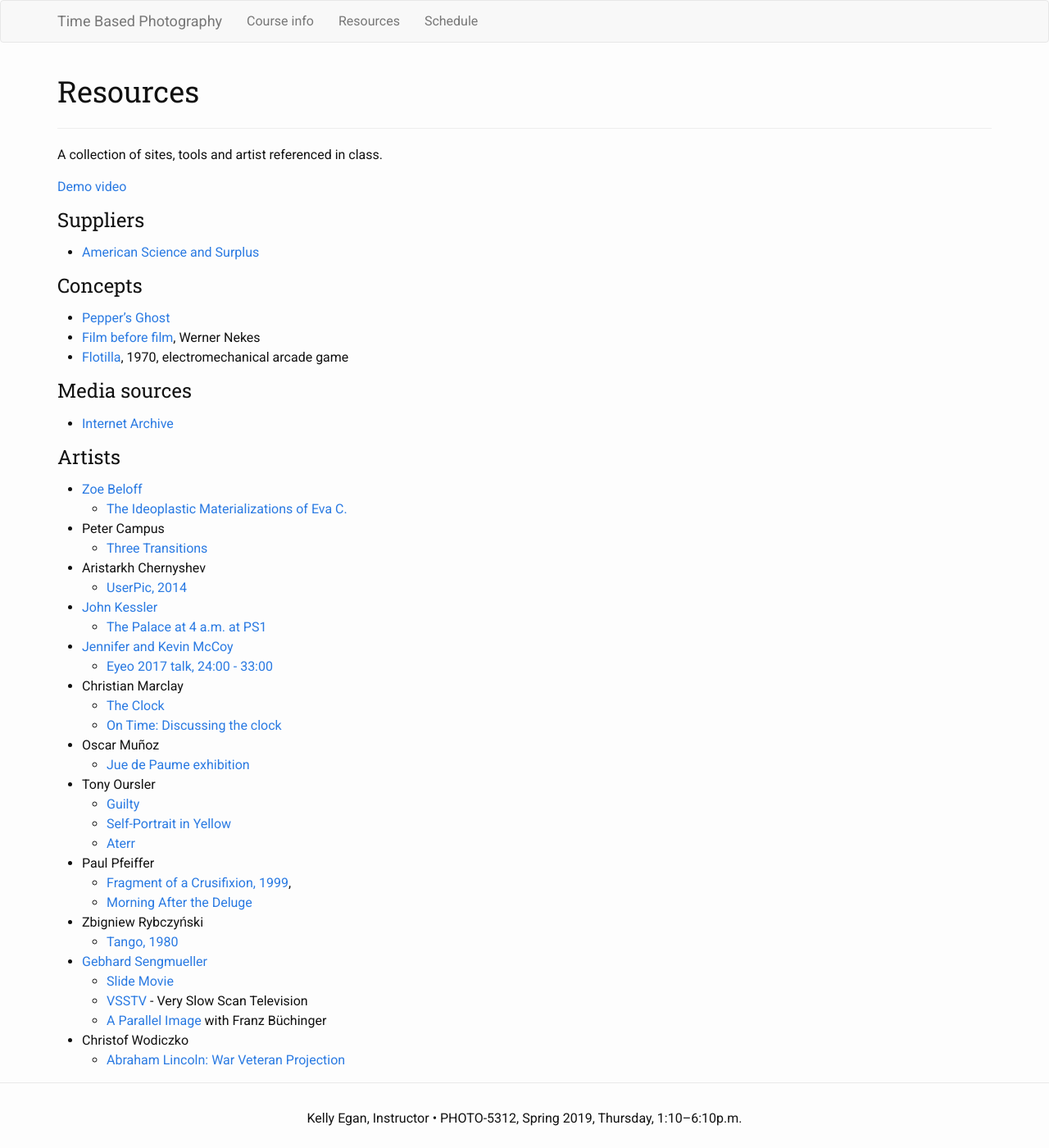
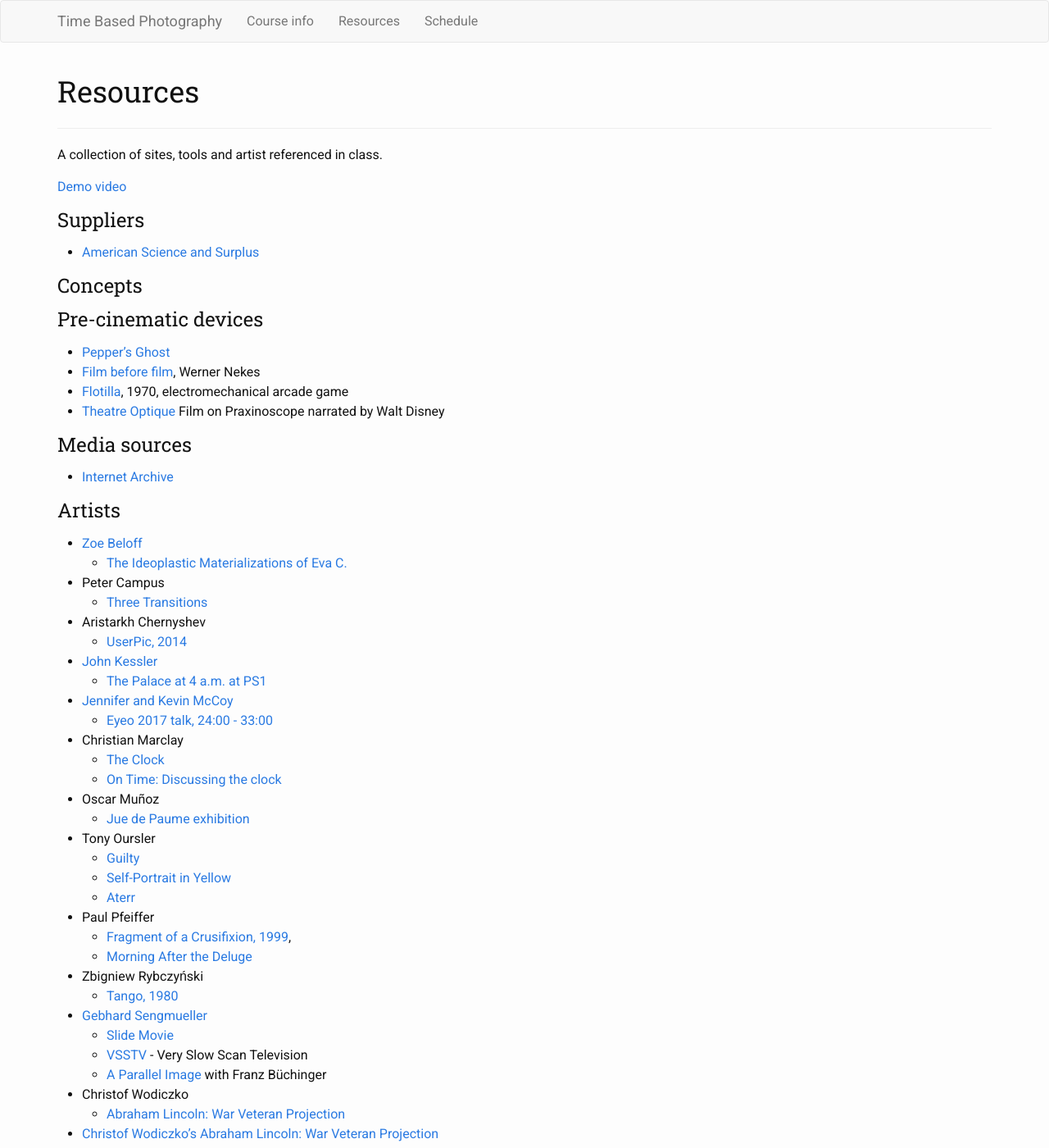
Before and after one commit to kellyegan/StillMoving, a Jekyll site: the page built from resources.md, in a window 1280 px wide and 1400 px high. Shown: the whole window at 82% size. Built offline with Jekyll 4.4.1, drawn with Linux system fonts in a browser that asks for light colours.

Commit message:
Update links on resources page

```diff
--- a/resources.md
+++ b/resources.md
@@ -14,9 +14,12 @@ A collection of sites, tools and artist referenced in class.
 
 ### Concepts
 
+### Pre-cinematic devices
+
 * [Pepper's Ghost](https://en.wikipedia.org/wiki/Pepper%27s_ghost)
-* [Film before film](https://www.youtube.com/watch?v=s0KADBMXY-8), Werner Nekes
+* [Film before film](https://www.youtube.com/watch?v=fKTvEsvH59g), Werner Nekes
 * [Flotilla](https://www.youtube.com/watch?v=rDFaqnwp9Rg), 1970, electromechanical arcade game
+* [Theatre Optique](https://www.youtube.com/watch?v=TAUA6pg_EXk) Film on Praxinoscope narrated by Walt Disney
 
 ### Media sources
 
@@ -54,3 +57,5 @@ A collection of sites, tools and artist referenced in class.
   * [A Parallel Image](https://vimeo.com/143229255) with Franz Büchinger
 * Christof Wodiczko
   * [Abraham Lincoln: War Veteran Projection](https://vimeo.com/53446621)
+
+* [Christof Wodiczko's Abraham Lincoln: War Veteran Projection](https://vimeo.com/53446621)
```
